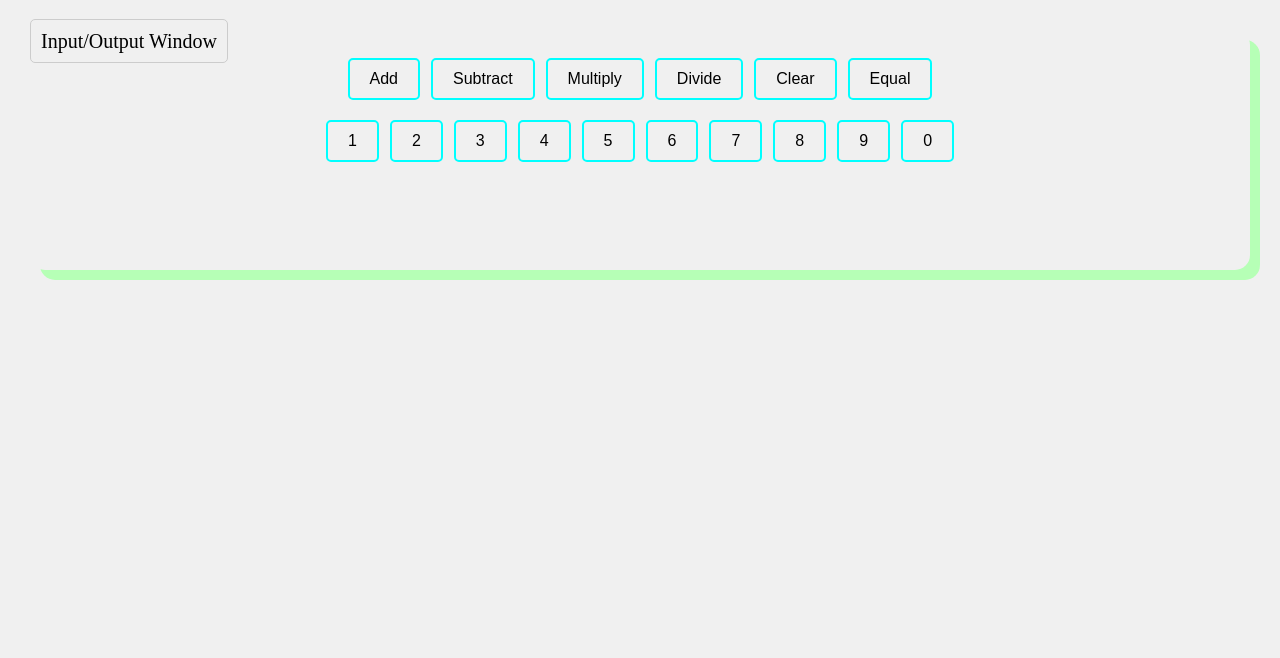
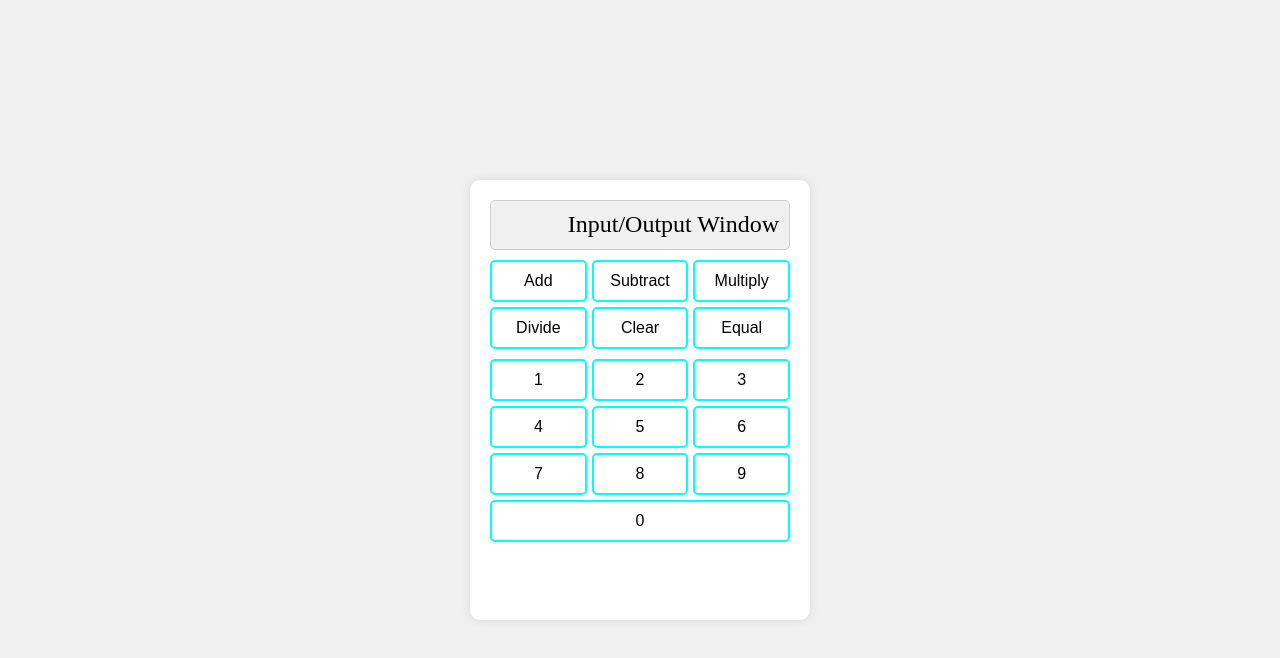
Before and after one commit to CircuitSprout/calculator, a plain HTML site: page index.html in a window 1280 px wide. Drawn offline with Linux system fonts and the light colour scheme.

Commit message:
updated HTML,CSS,JS work

```diff
--- a/index.html
+++ b/index.html
@@ -1,29 +1,35 @@
 <!DOCTYPE html>
-<meta charset = "utf-8">
-<meta name ="viewport" content="width=device-width, initial-scale=1">
+<html lang="en">
+<head>
+    <meta charset="utf-8">
+    <meta name="viewport" content="width=device-width, initial-scale=1">
     <title>Calculator</title>
     <link rel="stylesheet" href="style.css">
+</head>
 <body id="calculator-body">
-    <prompt id="frutiger">Input/Output Window</prompt>
+    <div class="calculator-container">
+        <div id="frutiger">Input/Output Window</div>
         <div class="masterDiv">
-    <div>Add</div>
-    <div>Subtract</div>
-    <div>Multiply</div>
-    <div>Divide</div>
-    <div>Clear</div>
-    <div>Equal</div>
+            <button>Add</button>
+            <button>Subtract</button>
+            <button>Multiply</button>
+            <button>Divide</button>
+            <button>Clear</button>
+            <button>Equal</button>
         </div>
         <div class="betaDiva">
-    <div>1</div>
-    <div>2</div>
-    <div>3</div>
-    <div>4</div>
-    <div>5</div>
-    <div>6</div>
-    <div>7</div>
-    <div>8</div>
-    <div>9</div>
-    <div>0</div>
+            <button>1</button>
+            <button>2</button>
+            <button>3</button>
+            <button>4</button>
+            <button>5</button>
+            <button>6</button>
+            <button>7</button>
+            <button>8</button>
+            <button>9</button>
+            <button>0</button>
+        </div>
     </div>
     <script src="myScript.js"></script>
 </body>
+</html>
--- a/myScript.js
+++ b/myScript.js
@@ -1,12 +1,10 @@
 document.addEventListener('DOMContentLoaded', () => {
-const divs = document.querySelectorAll('#calculator-body div');
+    const buttons = document.querySelectorAll('.masterDiv button, .betaDiva button');
+    const display = document.getElementById('frutiger');
 
-divs.forEach(div => {
-    if(!div.classList.contains('masterDiv') && !div.classList.contains('betaDiva')){
-        const button = document.createElement('button');
-        button.textContent = div.textContent;
-        div.textContent = '';
-        div.appendChild(button);
-    }
+    buttons.forEach(button => {
+        button.addEventListener('click', () => {
+            display.textContent += button.textContent;
+        });
+    });
 });
-});
--- a/style.css
+++ b/style.css
@@ -1,18 +1,17 @@
-.clearfix::after{
-    content:'';
-    display:block;
-    height:0;
-    clear:both;
-    visibility:hidden;
+.clearfix::after {
+    content: '';
+    display: block;
+    height: 0;
+    clear: both;
+    visibility: hidden;
 }
-#calculator-body{
-    margin: 30px 30px;
-    height: 30vh;
-    border-style:outset rgb(182, 255, 182);
-    border-width: 15px;
-    border-radius: 15px;
+#calculator-body {
+    display: flex;
+    justify-content: center;
+    align-items: center;
+    height: 100vh;
     background-color: #f0f0f0;
-    box-shadow: 10px 10px rgb(182, 255, 182);
+    margin: 0;
 }
 .calculator-container {
     display: flex;
@@ -22,40 +21,42 @@
     padding: 20px;
     border-radius: 10px;
     box-shadow: 0 0 10px rgba(0, 0, 0, 0.1);
+    width: 300px;
+    height: 400px;
 }
-#frutiger{
+#frutiger {
     width: 100%;
-    max-width: 300px;
     height: 50px;
     background-color: #f0f0f0;
     border: 1px solid #ccc;
     border-radius: 5px;
     margin-bottom: 10px;
-    font-size: 20px;
-    text-align: center;
-    padding:10px;
+    font-size: 24px;
+    text-align: right;
+    padding: 10px;
     box-sizing: border-box;
 }
-.masterDiv, .betaDiva{
-    display:flex;
-    flex-direction:row;
-    justify-content:center;
-    align-items:center;
-    gap: 1px;
+.masterDiv, .betaDiva {
+    display: flex;
+    flex-wrap: wrap;
+    justify-content: center;
+    align-items: center;
+    gap: 5px;
     margin-bottom: 10px;
 }
-button {
-    padding: 10px 20px;
-    margin: 5px;
+button{
+    flex: 1 1 30%;
+    padding: 10px;
     font-size: 16px;
     color: black;
     background-color: transparent;
     border: 2px solid aqua;
     border-radius: 5px;
     cursor: pointer;
-    transition: background-color 0.3s ease;
+    transition: background-color lime 0.3s ease;
 }
-button:hover{
+
+button:hover {
     background-color: blue;
-    color:#fff;
+    color: #fff;
 }
```
Lines whose indentation alone changed are shown as unchanged.
